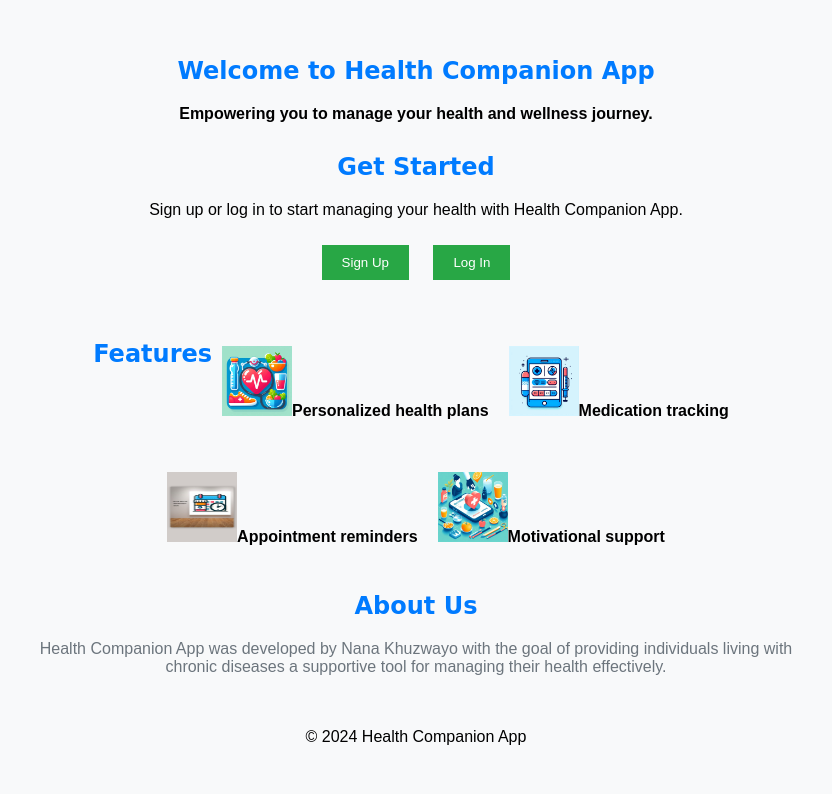
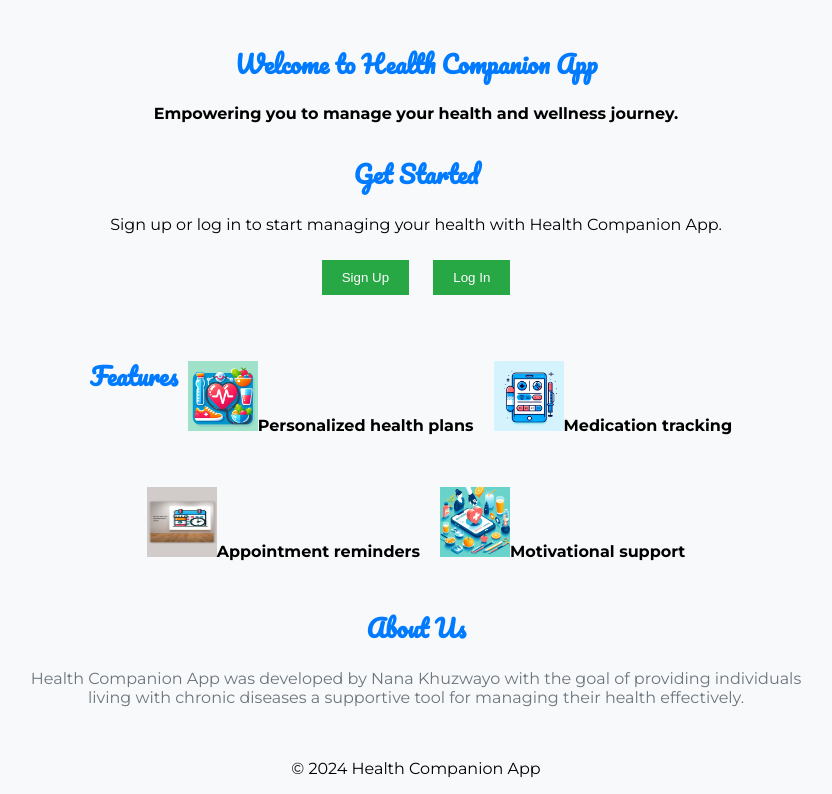
Before and after one commit to Nanakzy/Health-Companion-App, a website: page index.html in a window 1280 px wide. Shown: the part 81-875 px from the top of the page, without its empty margins (224-1056 px from the left). Before the commit the page ends 843 px from the top, so only its background shows below. Drawn offline with Linux system fonts and the light colour scheme; files that its build step writes are made by us from their sources.

Commit message:
Update index.html

```diff
--- a/index.html
+++ b/index.html
@@ -5,6 +5,7 @@
     <meta name="viewport" content="width=device-width, initial-scale=1.0">
     <title>Health Companion App</title>
     <link rel="stylesheet" href="css/styles.css">
+    <link rel="stylesheet" href="https://fonts.googleapis.com/css2?family=Montserrat:wght@400;700&family=Pacifico&display=swap">
 </head>
 <body>
 
```
